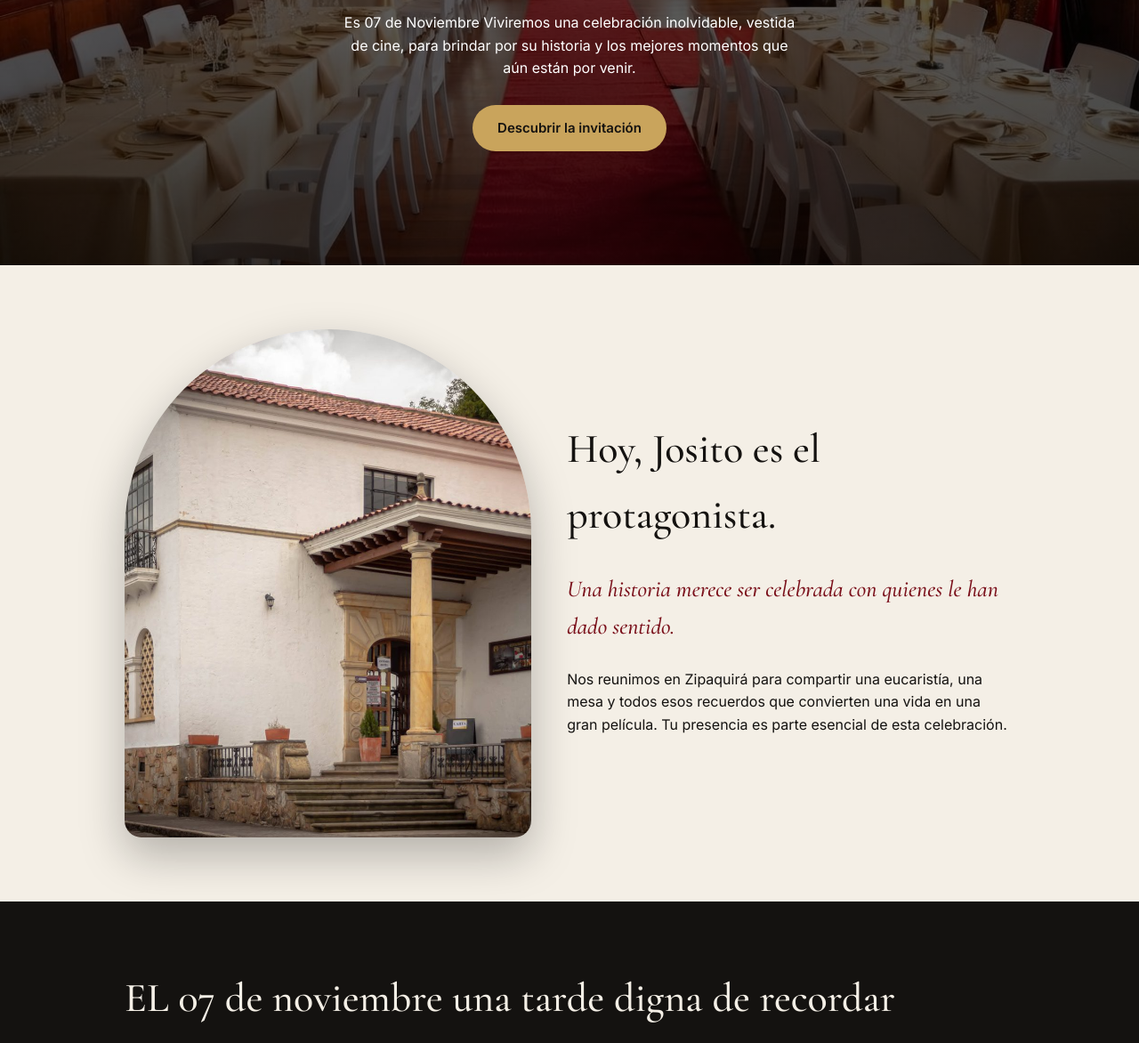
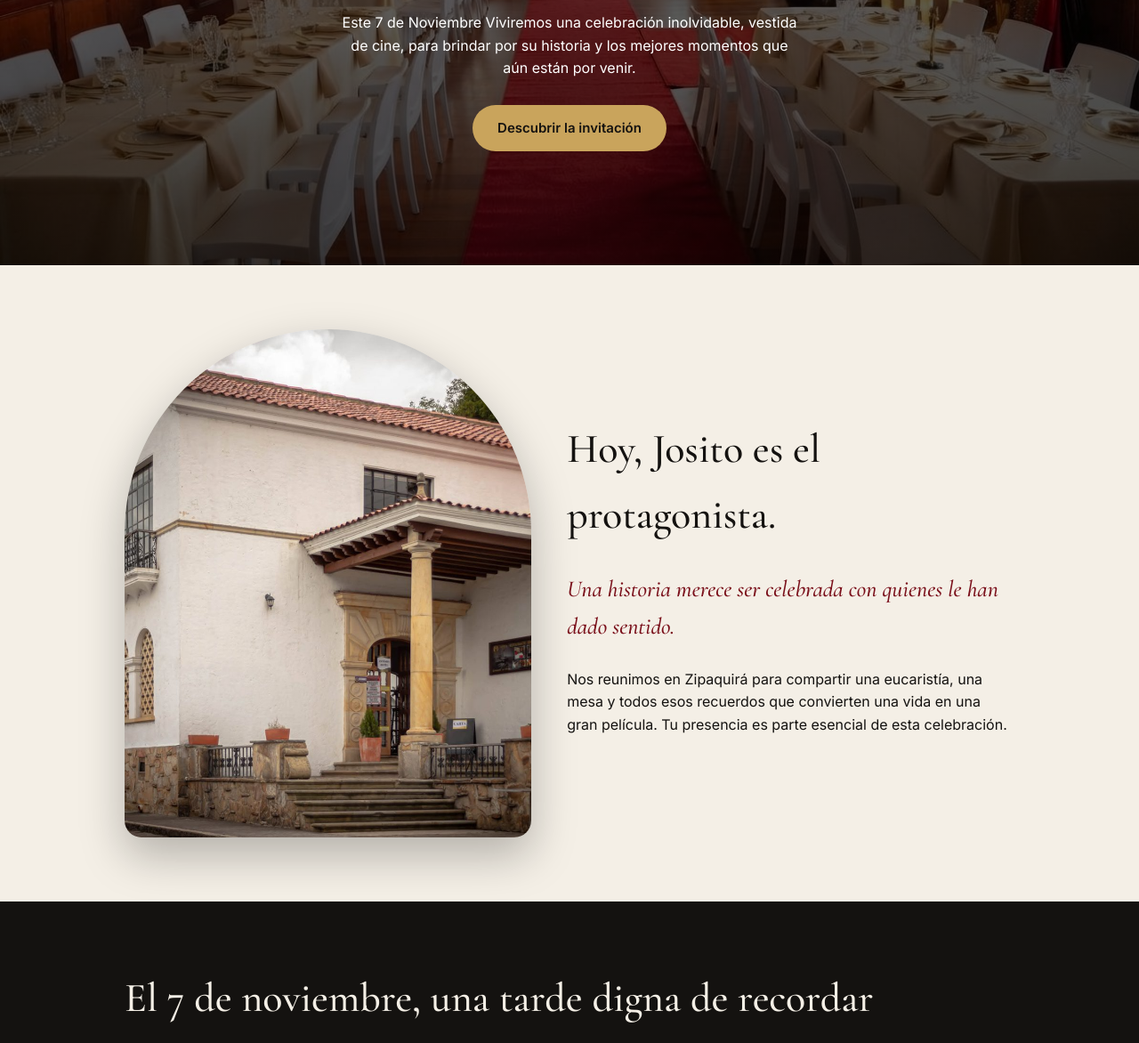
Before and after one commit to alejajimfo/Invitaci-n, a website: page public/index.html in a window 1280 px wide. Shown: the part 502-1674 px from the top of the page at 89% size. Drawn offline with nearby package versions, Linux system fonts and the light colour scheme.

Commit message:
ortografía

```diff
--- a/public/index.html
+++ b/public/index.html
@@ -33,14 +33,14 @@ input,select,textarea{font:inherit;padding:12px;border:1px solid var(--line);bor
 <nav><span>The Josito's Awards</span><div><a href="#agenda">Agenda</a><a href="#llegar">Ubicaciones</a><a href="#recuerdos">Recuerdos</a><a class="btn" href="#confirmar">Confirmar asistencia</a></div></nav>
 
 <header class="hero"><div><em>Para celebrar</em><p style="margin:4px 0">CUMPLEAÑOS</p><h1>JOSITO</h1>
-<p style="max-width:520px;margin:16px auto 28px">Es 07 de Noviembre Viviremos una celebración inolvidable, vestida de cine, para brindar por su historia y los mejores momentos que aún están por venir.</p>
+<p style="max-width:520px;margin:16px auto 28px">Este 7 de Noviembre Viviremos una celebración inolvidable, vestida de cine, para brindar por su historia y los mejores momentos que aún están por venir.</p>
 <a class="btn" href="#confirmar">Descubrir la invitación</a></div></header>
 
 <section id="invitacion"><div class="in two"><img class="arch" src="img/fachada.jpg" alt="Hospedería El Libertador"><div><h2>Hoy, Josito es el protagonista.</h2>
 <p style="font-family:'Cormorant Garamond',serif;font-style:italic;font-size:26px;color:var(--wine)">Una historia merece ser celebrada con quienes le han dado sentido.</p>
 <p style="max-width:620px">Nos reunimos en Zipaquirá para compartir una eucaristía, una mesa y todos esos recuerdos que convierten una vida en una gran película. Tu presencia es parte esencial de esta celebración.</p></div></div></section>
 
-<section class="dark" id="agenda"><div class="in"><h2>EL 07 de noviembre una tarde digna de recordar</h2><p>Dos momentos, una misma historia. Te recomendamos llegar con anticipación.</p>
+<section class="dark" id="agenda"><div class="in"><h2>El 7 de noviembre, una tarde digna de recordar</h2><p>Dos momentos, una misma historia. Te recomendamos llegar con anticipación.</p>
 <div class="row"><div class="card"><b>12:00 pm</b><h3>Eucaristía</h3><p>Catedral Diocesana Zipaquirá. Un encuentro de gratitud para abrir la celebración.</p></div>
 <div class="card"><b>01:30 pm</b><h3>Almuerzo</h3><p>Hospedería El Libertador. Brindis, buena mesa y recuerdos compartidos.</p></div></div></div></section>
 
```
